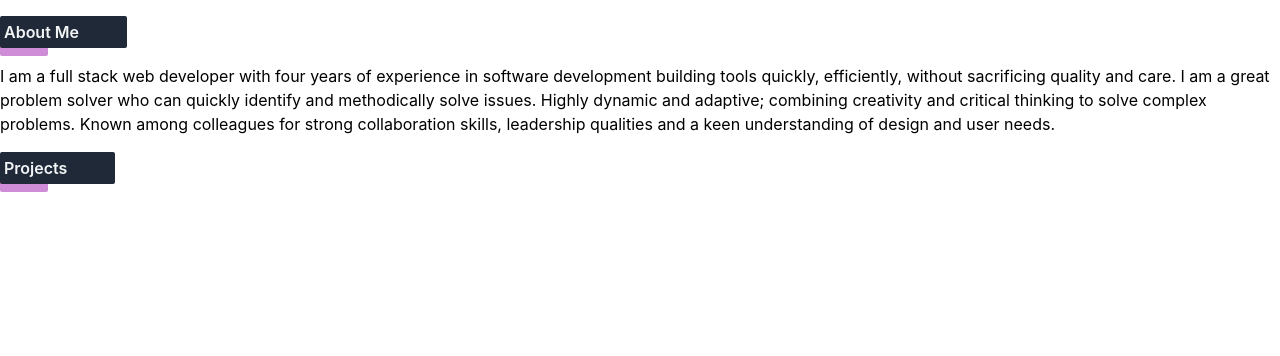
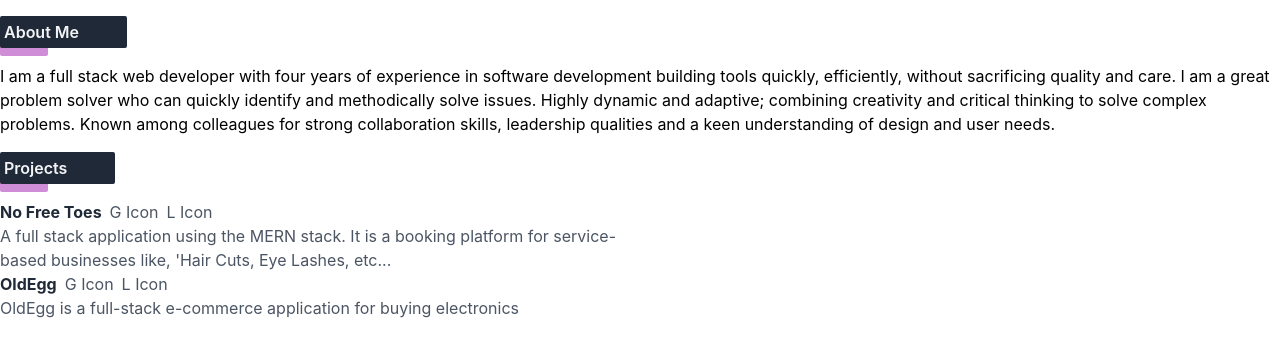
Before and after one commit to brianalegre/Resume, a React (Create React App) app: page / in a window 1280 px wide. Shown: the top 356 px of the page. Built offline with nearby package versions, Linux system fonts and the light colour scheme.

Commit message:
Updated Projects components, able to list out the data from resumeData.js

```diff
--- a/src/App.js
+++ b/src/App.js
@@ -5,7 +5,7 @@ import AboutMe from './components/AboutMe'
 import Projects from './components/Projects'
 
 // Import Data
-import resumeData from './resume.js'
+import resumeData from './resumeData.js'
 
 // App
 function App() {
--- a/src/components/Projects.js
+++ b/src/components/Projects.js
@@ -5,15 +5,24 @@ import React from 'react';
 // Projects component
 function Projects(resumeData) {
 
+    // Destructure resumeData
+    const { projects } = resumeData.resumeData[0]
+
     // Map through projects
-    // const projects = resumeData.map((project) => (
-    //     <div className="project">
-    //         {/* <h3>{project.name}</h3> */}
-
-    //     </div>
-    // ))
-
-    console.log(resumeData)
+    const projectList = projects.map((project, index) => {
+        return (
+            <div key={project.name + index} className="grid grid-cols-2 gap-5">
+                <div className="col-span-2 lg:col-span-1 text-gray-600">
+                    <div className="flex items-center space-x-2">
+                        <p className="font-bold text-gray-800">{project.name}</p>
+                        <a aria-label="GitHub" href={project.githubUrl}>G Icon</a>
+                        <a aria-label={project.name} href={project.website}>L Icon</a>
+                    </div>
+                    <p>{project.summary}</p>
+                </div>
+            </div >
+        )
+    });
 
     return (
         <div>
@@ -21,9 +30,10 @@ function Projects(resumeData) {
                 <p className="font-semibold text-left z-20 bg-gray-800 rounded-sm p-1 pr-12 text-gray-100 flex items-center justify-center">
                     Projects
                 </p>
-                <div class="bg-fuchsia-700 absolute bg-opacity-50 w-12 top-4 z-10 h-6 rounded-sm"></div>
+                <div className="bg-fuchsia-700 absolute bg-opacity-50 w-12 top-4 z-10 h-6 rounded-sm"></div>
             </div>
-            {/* {projects} */}
+            {/* Display Projects */}
+            {projectList}
         </div>
     )
 
```
Also changed, not shown: src/resumeData.js (renamed from src/resume.js).
